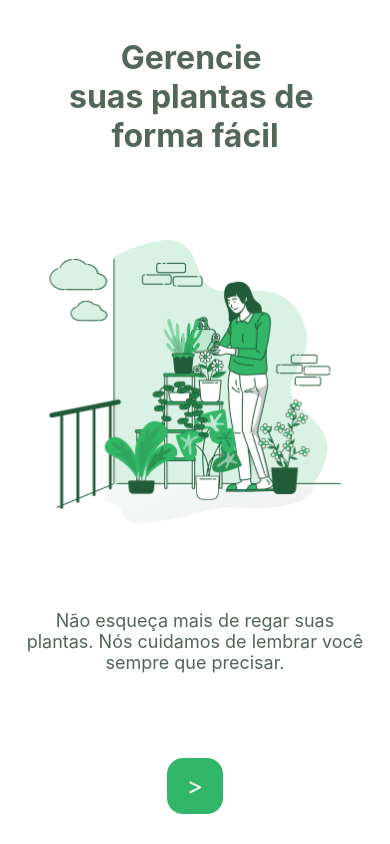
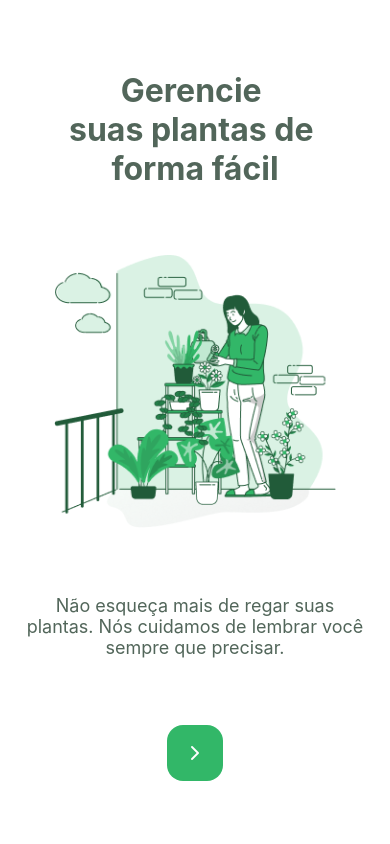
Before and after one commit to lpaganete/PlantManager, a React Native app: screen / in a window 390 px wide. Built offline with nearby package versions, Linux system fonts and the light colour scheme.

Commit message:
Add api de icon (expo i @expo/vector-icons)

```diff
--- a/src/pages/Welcome.tsx
+++ b/src/pages/Welcome.tsx
@@ -1,5 +1,14 @@
 import React from 'react';
-import { SafeAreaView, View, Text, Image, TouchableOpacity, StyleSheet } from 'react-native';
+import {
+    SafeAreaView,
+    Text,
+    Image,
+    TouchableOpacity,
+    StyleSheet,
+    Dimensions
+} from 'react-native';
+
+import { Feather } from '@expo/vector-icons';
 
 import wateringImg from '../assets/watering.png';
 import colors from '../styles/colors';
@@ -16,7 +25,11 @@ export function Welcome() {
             </Text>
 
 
-            <Image source={wateringImg} style={styles.image} />
+            <Image
+                source={wateringImg}
+                style={styles.image}
+                resizeMode="contain"
+            />
 
 
             <Text style={styles.subtitle}>
@@ -25,8 +38,11 @@ export function Welcome() {
             </Text>
 
             <TouchableOpacity style={styles.button} activeOpacity={0.7}>
-                <Text style={styles.buttonText}>
-                    {'>'}
+                <Text>
+                    <Feather
+                        name="chevron-right"
+                        style={styles.buttonIcon}
+                    />
                 </Text>
             </TouchableOpacity >
         </SafeAreaView>
@@ -37,7 +53,7 @@ const styles = StyleSheet.create({
     container: {
         flex: 1,
         alignItems: "center",
-        justifyContent: "space-between"
+        justifyContent: "space-around"
     },
 
     title: {
@@ -56,8 +72,7 @@ const styles = StyleSheet.create({
     },
 
     image: {
-        width: 292,
-        height: 284
+        height: Dimensions.get('window').width * 0.7
     },
 
     button: {
@@ -70,7 +85,7 @@ const styles = StyleSheet.create({
         width: 56
     },
 
-    buttonText: {
+    buttonIcon: {
         color: colors.white,
         fontSize: 24
     }
```
